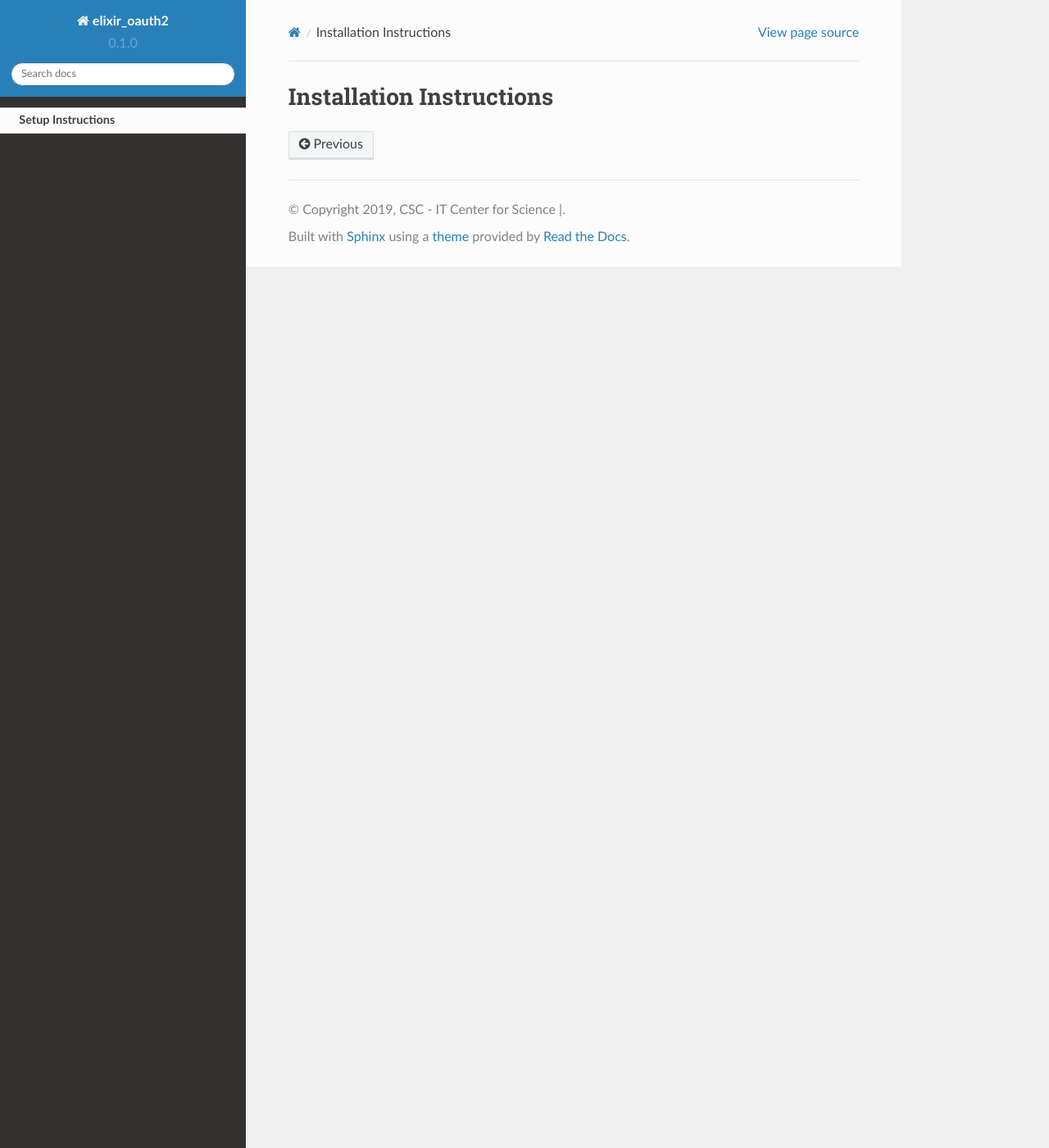
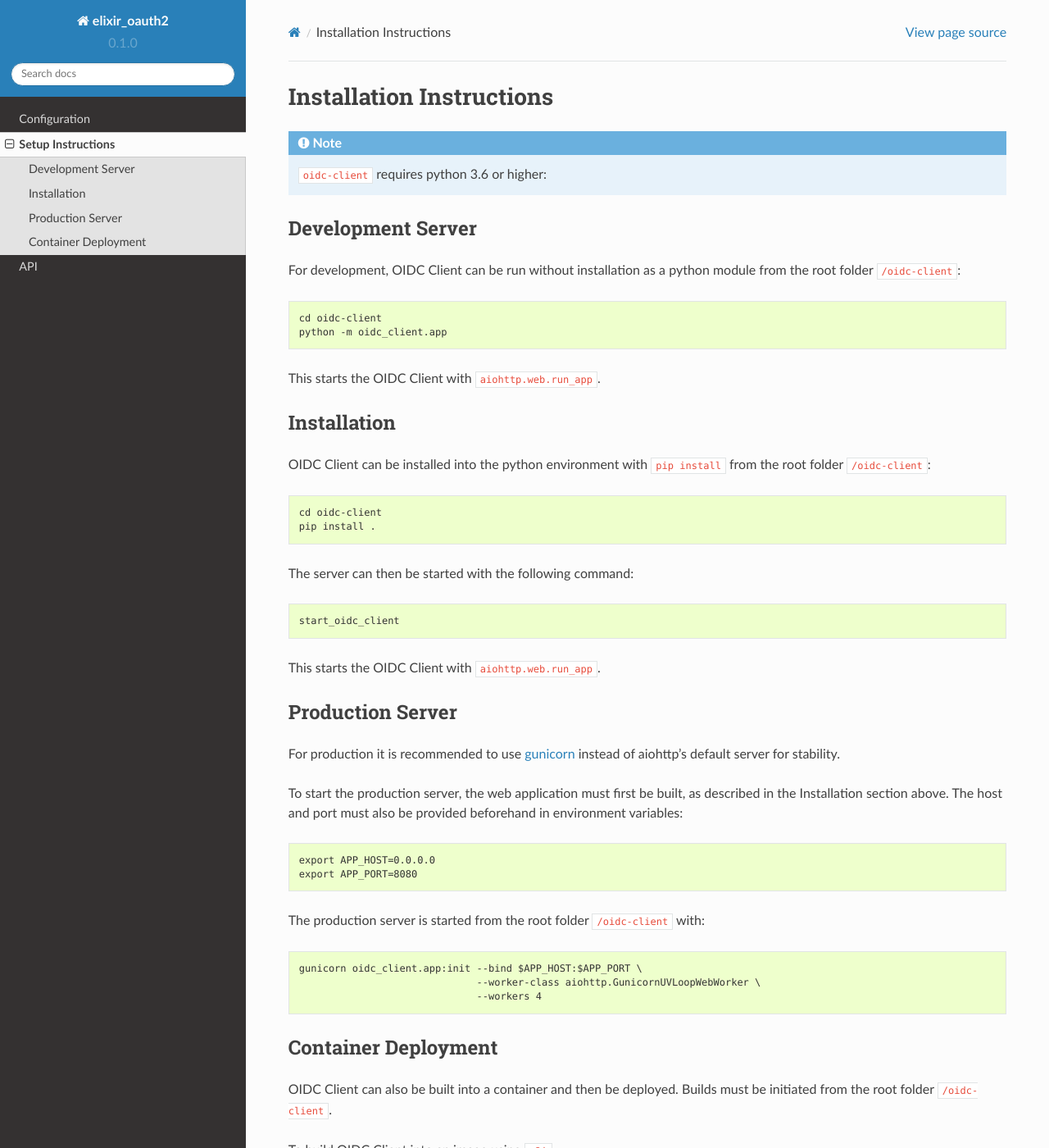
Before and after one commit to CSCfi/oidc-client, a Sphinx documentation site: the page built from docs/instructions.rst, in a window 1280 px wide and 1400 px high. Shown: the whole window at 82% size. Built offline with Sphinx 7.4.7 and the Read the Docs theme 2.0.0, drawn with Linux system fonts in a browser that asks for light colours; some of the changed text lies outside the part shown.

Commit message:
add docs

```diff
--- a/docs/conf.py
+++ b/docs/conf.py
@@ -110,7 +110,7 @@ html_theme_options = {
 # Add any paths that contain custom static files (such as style sheets) here,
 # relative to this directory. They are copied after the builtin static files,
 # so a file named "default.css" will overwrite the builtin "default.css".
-# html_static_path = ['static']
+html_static_path = ['static']
 
 # Custom sidebar templates, must be a dictionary that maps document names
 # to template names.
@@ -130,9 +130,9 @@ html_sidebars = {
 today_fmt = '%B %d, %Y'
 
 
-# def setup(app):
-#     """Add custom stylesheet."""
-#     app.add_stylesheet('custom.css')
+def setup(app):
+    """Add custom stylesheet."""
+    app.add_stylesheet('custom.css')
 
 
 # -- Other stuff ----------------------------------------------------------
--- a/docs/index.rst
+++ b/docs/index.rst
@@ -1,7 +1,8 @@
 OIDC Client
 ===========
 
-
+CSC OIDC Client is a lightweight `aiohttp <https://aiohttp.readthedocs.io/en/stable/>`_ web application used for interacting with OIDC servers.
+The source code is delivered with `ELIXIR AAI <https://elixir-europe.org/services/compute/aai>`_ integration.
 
 Table of Contents
 -----------------
@@ -9,7 +10,9 @@ Table of Contents
 .. toctree::
    :maxdepth: 2
 
+   Configuration <configuration>
    Setup Instructions <instructions>
+   API <api>
 
 
 Indices and tables
--- a/docs/instructions.rst
+++ b/docs/instructions.rst
@@ -1,2 +1,88 @@
 Installation Instructions
 =========================
+
+.. note:: ``oidc-client`` requires python 3.6 or higher:
+
+.. _dev-server:
+
+Development Server
+~~~~~~~~~~~~~~~~~~
+
+For development, OIDC Client can be run without installation as a python module from the root folder ``/oidc-client``:
+
+.. code-block:: console
+
+    cd oidc-client
+    python -m oidc_client.app
+
+This starts the OIDC Client with ``aiohttp.web.run_app``.
+
+.. _installation:
+
+Installation
+~~~~~~~~~~~~
+
+OIDC Client can be installed into the python environment with ``pip install`` from the root folder ``/oidc-client``:
+
+.. code-block:: console
+
+    cd oidc-client
+    pip install .
+
+The server can then be started with the following command:
+
+.. code-block:: console
+
+    start_oidc_client
+
+This starts the OIDC Client with ``aiohttp.web.run_app``.
+
+.. _production-server:
+
+Production Server
+~~~~~~~~~~~~~~~~~
+
+For production it is recommended to use `gunicorn <https://gunicorn.org/>`_ instead of aiohttp's default server for stability.
+
+To start the production server, the web application must first be built, as described in the Installation section above.
+The host and port must also be provided beforehand in environment variables:
+
+.. code-block:: console
+
+    export APP_HOST=0.0.0.0
+    export APP_PORT=8080
+
+The production server is started from the root folder ``/oidc-client`` with:
+
+.. code-block:: console
+
+    gunicorn oidc_client.app:init --bind $APP_HOST:$APP_PORT \
+                                  --worker-class aiohttp.GunicornUVLoopWebWorker \
+                                  --workers 4
+
+.. _container-deployment:
+
+Container Deployment
+~~~~~~~~~~~~~~~~~~~~
+
+OIDC Client can also be built into a container and then be deployed.
+Builds must be initiated from the root folder ``/oidc-client``.
+
+To build OIDC Client into an image using ``s2i``:
+
+.. code-block:: console
+
+    s2i build . centos/python-36-centos7 cscfi/oidc-client
+
+To build OIDC Client into an image using ``docker`` (NOT YET IMPLEMENTED)
+
+.. code-block:: console
+
+    # Dockerfile not yet written, this feature is not yet implemented!!
+    docker build -t cscfi/oidc-client .
+
+To run the built image with docker:
+
+.. code-block:: console
+
+    docker run -d -p 8080:8080 cscfi/oidc-client
--- /dev/null
+++ b/docs/static/custom.css
@@ -0,0 +1 @@
+.wy-nav-content {max-width: 1000px;}
```
Also changed, not shown: docs/api.rst (added, +51 -0 lines), docs/configuration.rst (added, +73 -0 lines).
